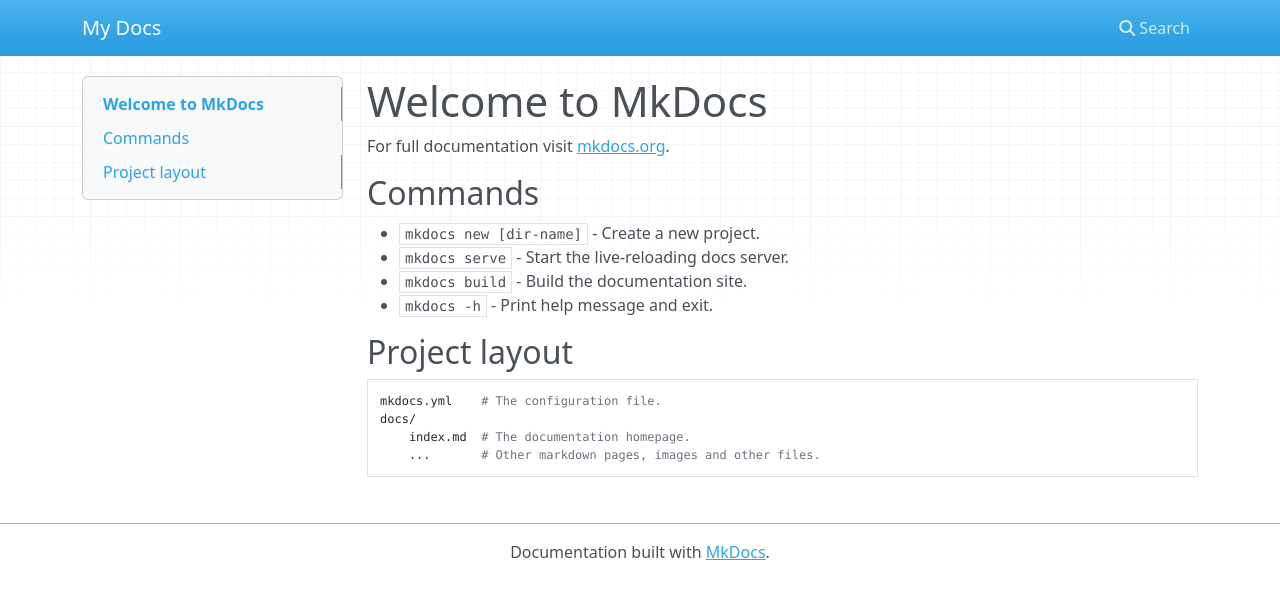
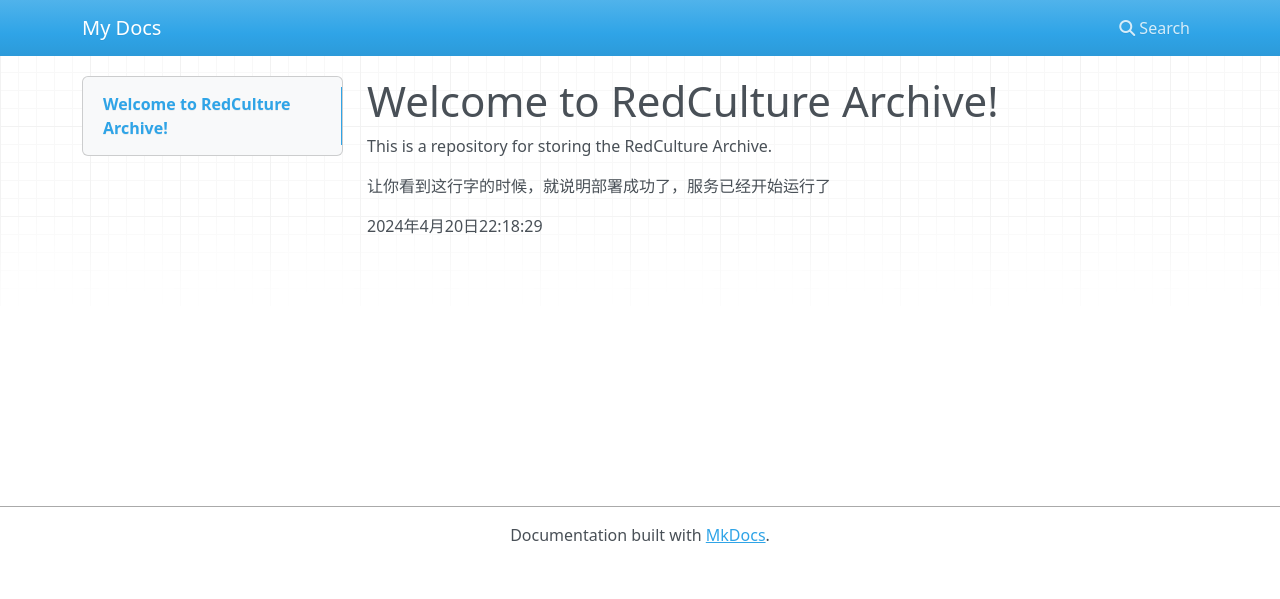
Before and after one commit to W1ndys/RedCultureArchive, an MkDocs documentation site: the page built from docs/index.md, in a window 1280 px wide. Shown: the top 599 px of the page. Built offline with MkDocs 1.6.1, drawn with Linux system fonts in a browser that asks for light colours; nearby versions of some CDN libraries.

Commit message:
部署成功提示

```diff
--- a/docs/index.md
+++ b/docs/index.md
@@ -1,17 +1,7 @@
-# Welcome to MkDocs
+# Welcome to RedCulture Archive!
 
-For full documentation visit [mkdocs.org](https://www.mkdocs.org).
+This is a repository for storing the RedCulture Archive.
 
-## Commands
+让你看到这行字的时候，就说明部署成功了，服务已经开始运行了
 
-* `mkdocs new [dir-name]` - Create a new project.
-* `mkdocs serve` - Start the live-reloading docs server.
-* `mkdocs build` - Build the documentation site.
-* `mkdocs -h` - Print help message and exit.
-
-## Project layout
-
-    mkdocs.yml    # The configuration file.
-    docs/
-        index.md  # The documentation homepage.
-        ...       # Other markdown pages, images and other files.
+2024年4月20日22:18:29
```
